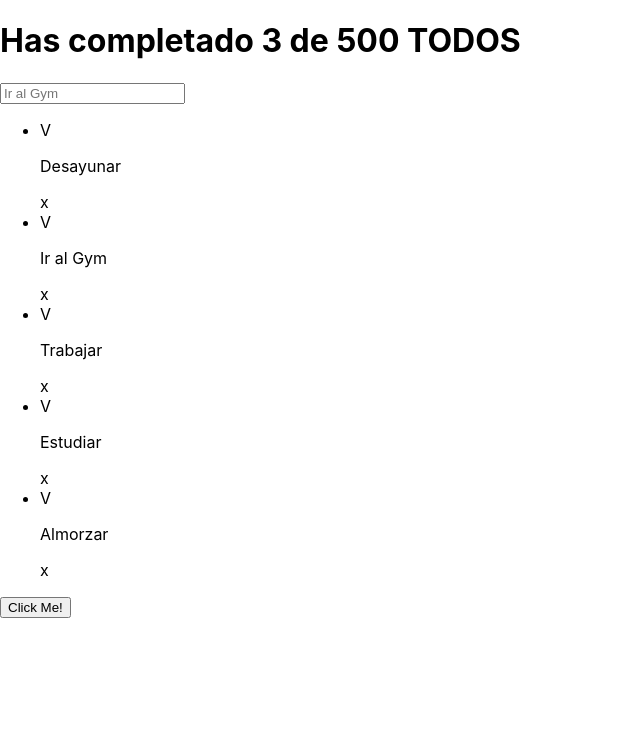
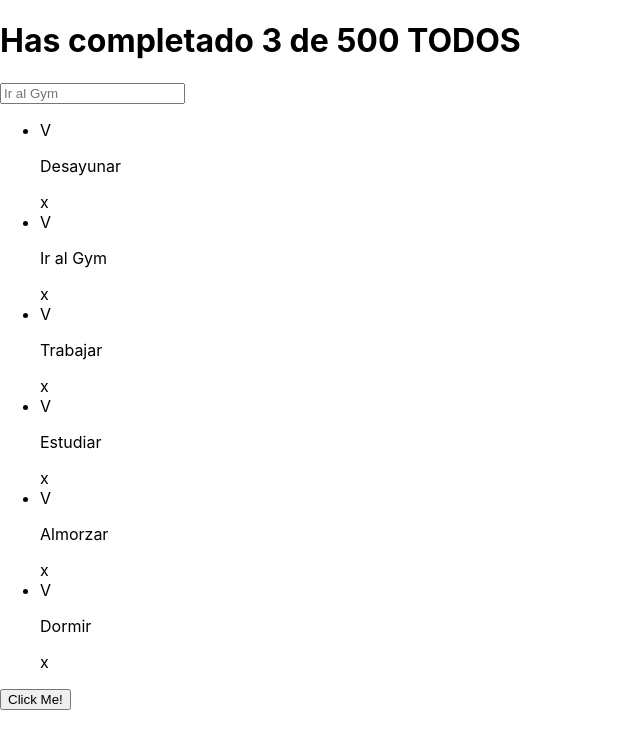
Before and after one commit to Santipa21/Todo-Machine-Platzi, a React (Create React App) app: page / in a window 1280 px wide. Shown: the top 748 px of the page, without its empty margins (0-640 px from the left). Built offline with nearby package versions, Linux system fonts and the light colour scheme.

Commit message:
Test and update of the defaulTodos

```diff
--- a/src/App.js
+++ b/src/App.js
@@ -11,6 +11,7 @@ const defaultTodos = [
   {text: 'Trabajar', completed: true},
   {text: 'Estudiar', completed: false},
   {text: 'Almorzar', completed: true},
+  {text: 'Dormir', completed: false},
 ];
 
 function App() {
```
